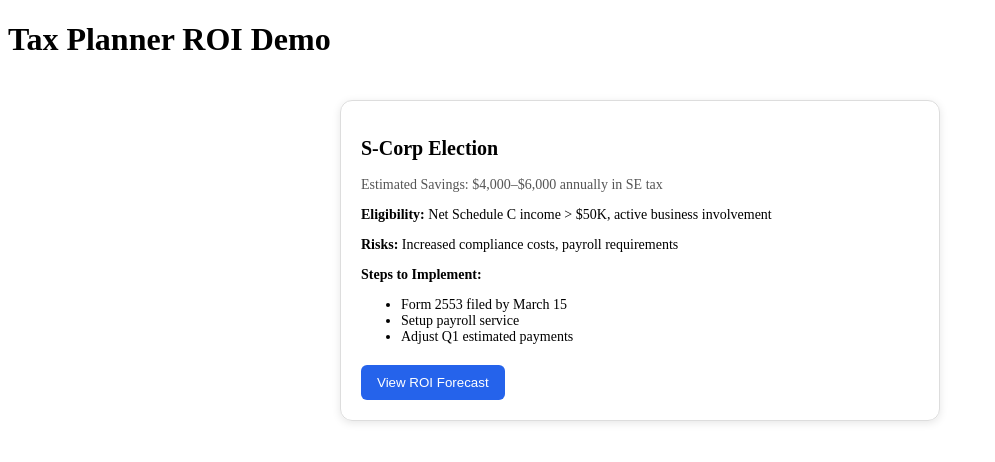
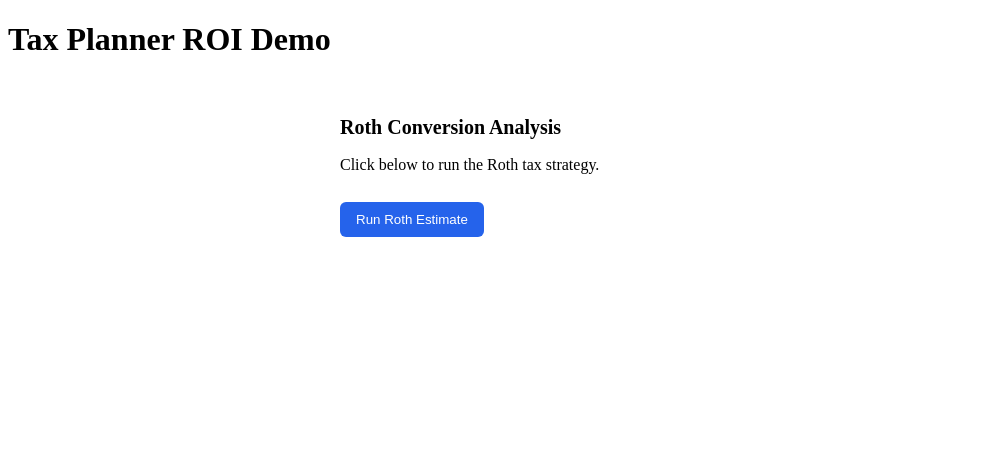
Before and after one commit to skunz70/tax-strategy-frontend, a React (Create React App) app: page / in a window 1280 px wide. Shown: the top 462 px of the page, without its empty margins (0-995 px from the left). Built offline with nearby package versions, Linux system fonts and the light colour scheme.

Commit message:
Update TaxStrategyCard.jsx

```diff
--- a/src/TaxStrategyCard.jsx
+++ b/src/TaxStrategyCard.jsx
@@ -1,115 +1,52 @@
 import { useState } from "react";
-import {
-  LineChart,
-  Line,
-  XAxis,
-  YAxis,
-  Tooltip,
-  ResponsiveContainer,
-} from "recharts";
-
-const sampleForecast = [
-  { year: 2025, baseline: 22000, withStrategy: 18000 },
-  { year: 2026, baseline: 23000, withStrategy: 18500 },
-  { year: 2027, baseline: 24000, withStrategy: 19000 },
-];
-
-const strategy = {
-  name: "S-Corp Election",
-  eligibility: "Net Schedule C income > $50K, active business involvement",
-  savings: "$4,000–$6,000 annually in SE tax",
-  risks: "Increased compliance costs, payroll requirements",
-  steps: [
-    "Form 2553 filed by March 15",
-    "Setup payroll service",
-    "Adjust Q1 estimated payments",
-  ],
-};
 
 export default function TaxStrategyCard() {
-  const [view, setView] = useState("summary");
+  const [result, setResult] = useState(null);
+
+  const handleRunRoth = async () => {
+    const response = await fetch("https://chatgpt-tax-planner.onrender.com/", {
+      method: "POST",
+      headers: { "Content-Type": "application/json" },
+      body: JSON.stringify({
+        current_agi: 100000,
+        conversion_amount: 20000,
+        filing_status: "single",
+      }),
+    });
+
+    const data = await response.json();
+    setResult(data);
+  };
 
   return (
     <div style={{ padding: "20px", maxWidth: "600px", margin: "auto" }}>
-      <div
+      <h2 style={{ fontSize: "20px", fontWeight: "bold" }}>
+        Roth Conversion Analysis
+      </h2>
+      <p>Click below to run the Roth tax strategy.</p>
+      <button
+        onClick={handleRunRoth}
         style={{
-          border: "1px solid #ddd",
-          borderRadius: "12px",
-          padding: "20px",
-          boxShadow: "0 2px 8px rgba(0,0,0,0.1)",
+          marginTop: "12px",
+          padding: "10px 16px",
+          backgroundColor: "#2563eb",
+          color: "white",
+          border: "none",
+          borderRadius: "6px",
+          cursor: "pointer",
         }}
       >
-        <h2 style={{ fontSize: "20px", fontWeight: "bold" }}>{strategy.name}</h2>
-        <p style={{ color: "#555", fontSize: "14px" }}>
-          Estimated Savings: {strategy.savings}
-        </p>
+        Run Roth Estimate
+      </button>
 
-        <div style={{ marginTop: "10px", fontSize: "14px" }}>
+      {result && (
+        <div style={{ marginTop: "20px" }}>
           <p>
-            <strong>Eligibility:</strong> {strategy.eligibility}
+            <strong>Estimated Tax:</strong> ${result.estimated_tax_due}
           </p>
           <p>
-            <strong>Risks:</strong> {strategy.risks}
+            <strong>Marginal Rate:</strong> {result.marginal_rate_used}
           </p>
-          <p>
-            <strong>Steps to Implement:</strong>
-          </p>
-          <ul>
-            {strategy.steps.map((step, i) => (
-              <li key={i}>{step}</li>
-            ))}
-          </ul>
-        </div>
-
-        <div style={{ marginTop: "20px" }}>
-          <button
-            onClick={() => setView(view === "summary" ? "chart" : "summary")}
-            style={{
-              padding: "10px 16px",
-              backgroundColor: "#2563eb",
-              color: "white",
-              border: "none",
-              borderRadius: "6px",
-              cursor: "pointer",
-            }}
-          >
-            {view === "summary" ? "View ROI Forecast" : "Back to Strategy"}
-          </button>
-        </div>
-      </div>
-
-      {view === "chart" && (
-        <div
-          style={{
-            marginTop: "20px",
-            border: "1px solid #ddd",
-            borderRadius: "12px",
-            padding: "20px",
-            boxShadow: "0 2px 8px rgba(0,0,0,0.1)",
-          }}
-        >
-          <h3 style={{ fontSize: "16px", marginBottom: "10px" }}>
-            3-Year ROI Forecast
-          </h3>
-          <ResponsiveContainer width="100%" height={300}>
-            <LineChart data={sampleForecast}>
-              <XAxis dataKey="year" />
-              <YAxis />
-              <Tooltip />
-              <Line
-                type="monotone"
-                dataKey="baseline"
-                stroke="#8884d8"
-                name="Without Strategy"
-              />
-              <Line
-                type="monotone"
-                dataKey="withStrategy"
-                stroke="#82ca9d"
-                name="With Strategy"
-              />
-            </LineChart>
-          </ResponsiveContainer>
         </div>
       )}
     </div>
```
